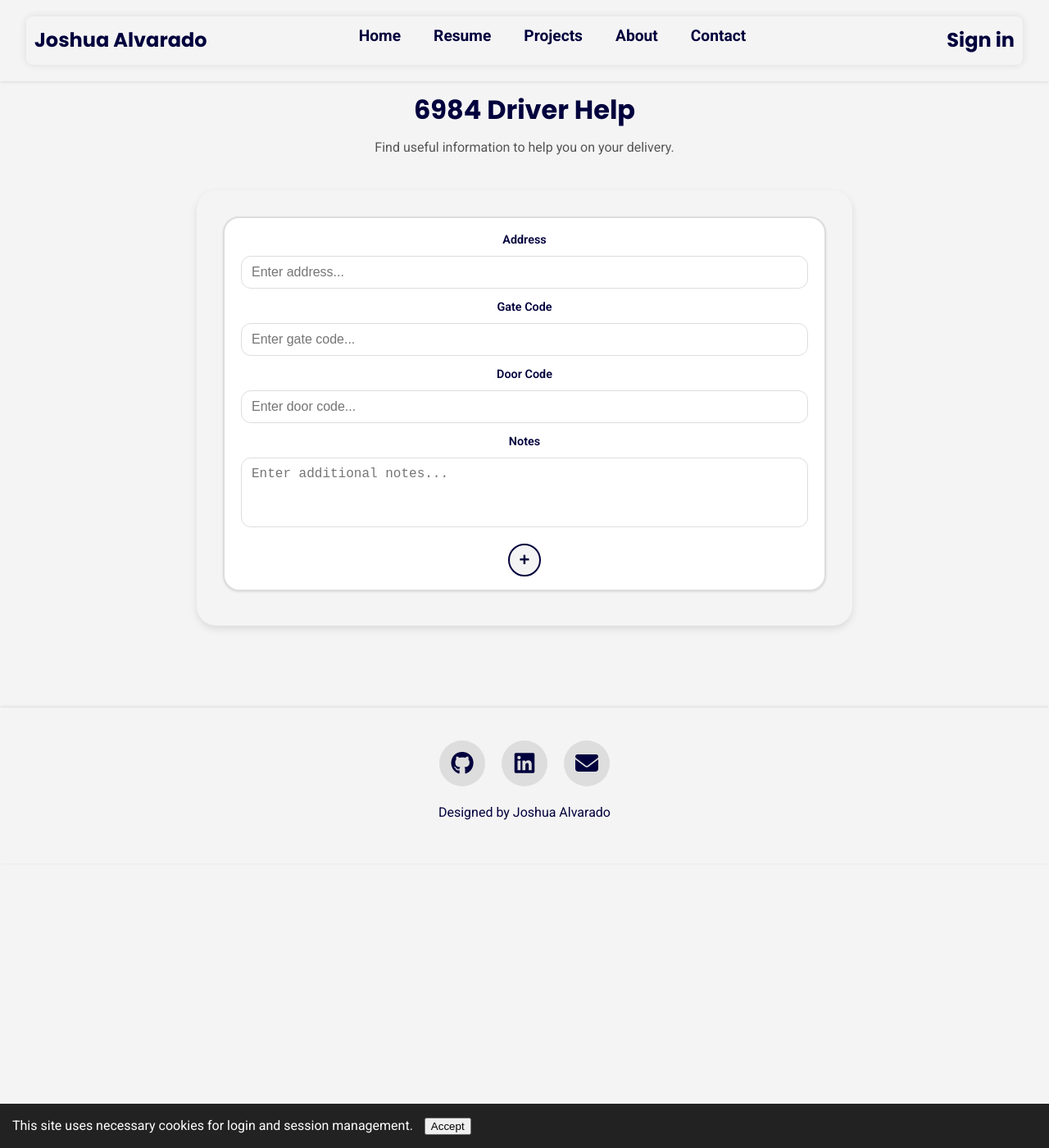
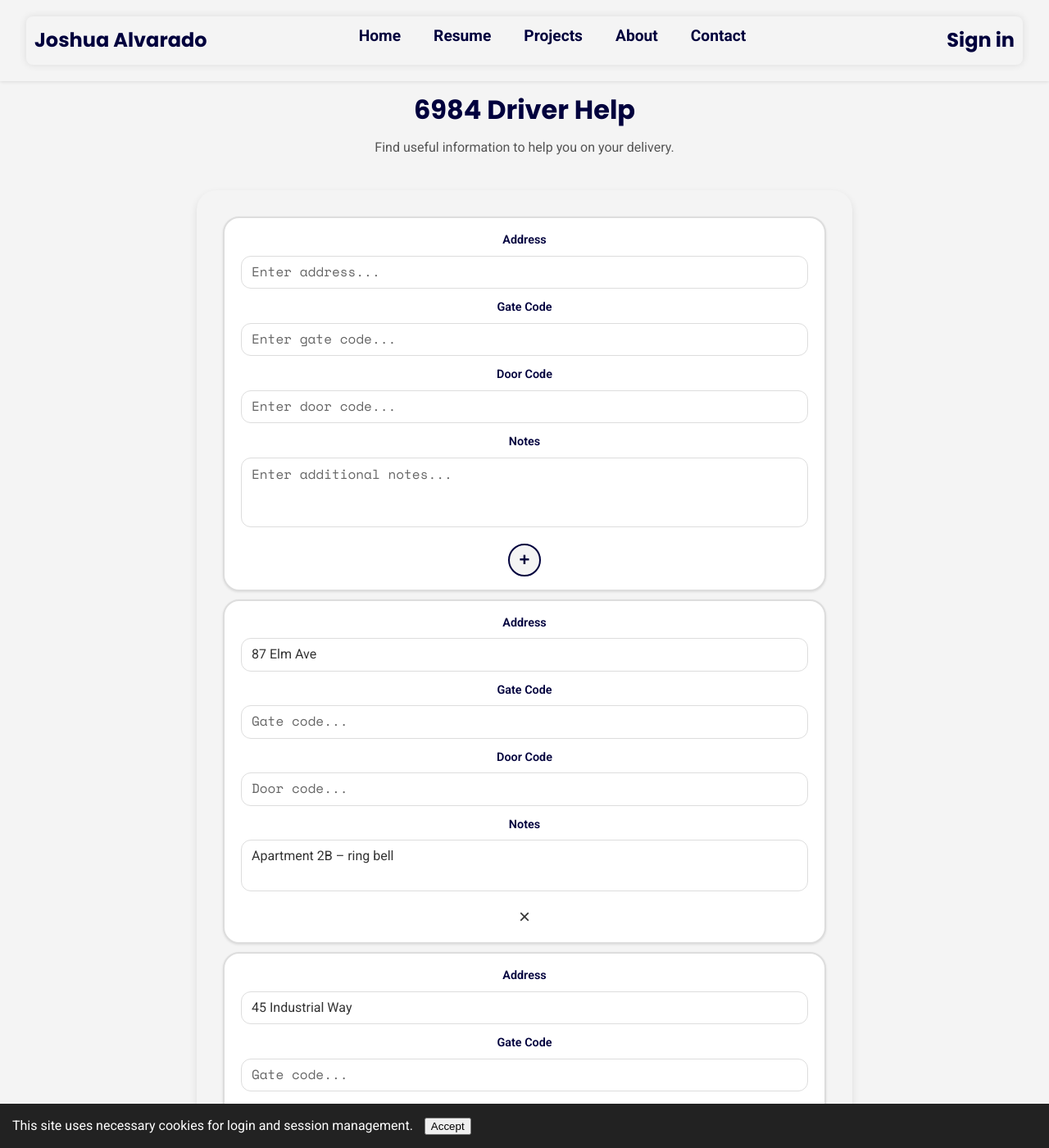
Before and after one commit to JoshuaAlvarado-hub/joshalvarado.com, a Jekyll site: the page built from 6984.html, in a window 1280 px wide and 1400 px high. Shown: the whole window at 82% size. Built offline with Jekyll 4.4.1, drawn with Linux system fonts in a browser that asks for light colours; comment, search, counter and statistics services are not loaded; some of the changed text lies outside the part shown.

Commit message:
updated sorting
now sorts alphabetically and made fonts consistent

```diff
--- a/assets/css/6984.css
+++ b/assets/css/6984.css
@@ -1,5 +1,9 @@
+/* Google Fonts */
+@import url('https://fonts.googleapis.com/css2?family=Poppins:ital,wght@0,100;0,200;0,300;0,400;0,500;0,600;0,700;0,800;0,900&family=Roboto:ital,wdth,wght@0,75..100,100..900;1,75..100,100..900&family=Space+Mono:ital,wght@0,400;0,700;1,400;1,700&display=swap');
+
 /* Color Palette */
 .driver-help-app {
+  /* Colors */
   --primary-color: #00003d;
   --secondary-color: #92bcea;
   --background-color: #f4f4f4;
@@ -7,6 +11,11 @@
   --border-color: #ddd;
   --shadow-color: rgba(0, 0, 0, 0.1);
   --hover-color: #84a8d1;
+
+  /* Fonts */
+  --font-primary: 'Poppins', sans-serif;
+  --font-secondary: 'Roboto', sans-serif;
+  --font-monospace: 'Space Mono', monospace;
 
   max-width: 800px;
   margin: 0 auto;
@@ -89,6 +98,16 @@
   line-height: 1.4;
   resize: none;
   outline: none;
+  font-family: var(--font-secondary);
+}
+
+.pill-container input::placeholder,
+.pill-container textarea::placeholder,
+.pill-add input::placeholder,
+.pill-add textarea::placeholder {
+  font-family: var(--font-monospace);
+  font-size: var(--font-size-body);
+  color: var(--text-muted-color);
 }
 
 .pill-container input:focus,
--- a/assets/js/6984.js
+++ b/assets/js/6984.js
@@ -1,7 +1,7 @@
 // Config
 const API_BASE = 'https://api.joshalvarado.com';
 // const API_BASE = 'http://localhost:3001'; // for local testing
-const LOCAL_TESTING = false;
+const LOCAL_TESTING = true;
 
 let allItems = []; // global array of delivery entries
 
@@ -272,7 +272,14 @@
 // Helpers
 function sortItems(arr) {
   return arr.slice().sort((a, b) => {
-    const clean = (str) => (str || '').replace(/^\d+\s*/, '').toLowerCase();
-    return clean(a.title).localeCompare(clean(b.title));
+    // Extract street name by removing numbers and trimming
+    const getStreetName = (str) => {
+      const addr = str || '';
+      // Remove numbers from start of string and any spaces
+      const streetName = addr.replace(/^[\d\s-/]*/, '').trim();
+      return streetName.toLowerCase();
+    };
+
+    return getStreetName(a.address).localeCompare(getStreetName(b.address));
   });
 }
```
